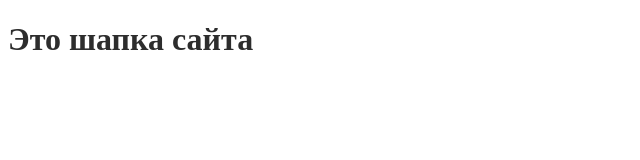
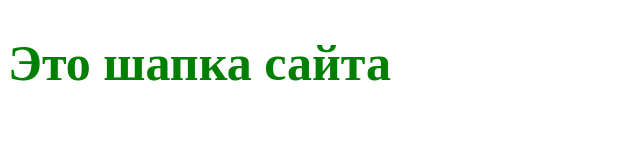
Before and after one commit to DimaSurdiy/github-tutorial, a plain HTML site: page index.html in a window 1280 px wide. Shown: the whole page, without its empty margins (0-640 px from the left). Drawn offline with Linux system fonts and the light colour scheme.

Commit message:
Добавляет стили для заголовка

```diff
--- a/css/styles.css
+++ b/css/styles.css
@@ -2,3 +2,7 @@ body {
   background-color: #fff;
   color: #2d2d2d;
 }
+h1 {
+  font-size: 50px;
+  color: green;
+}
```
